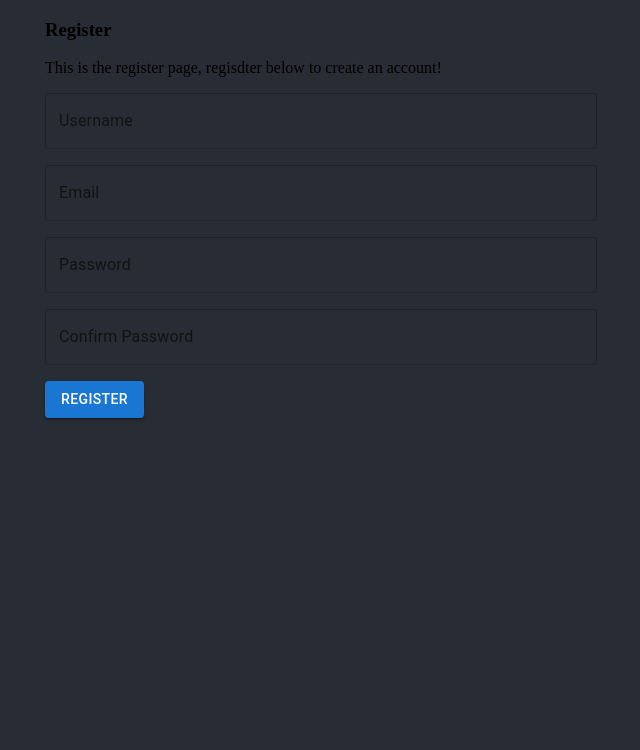
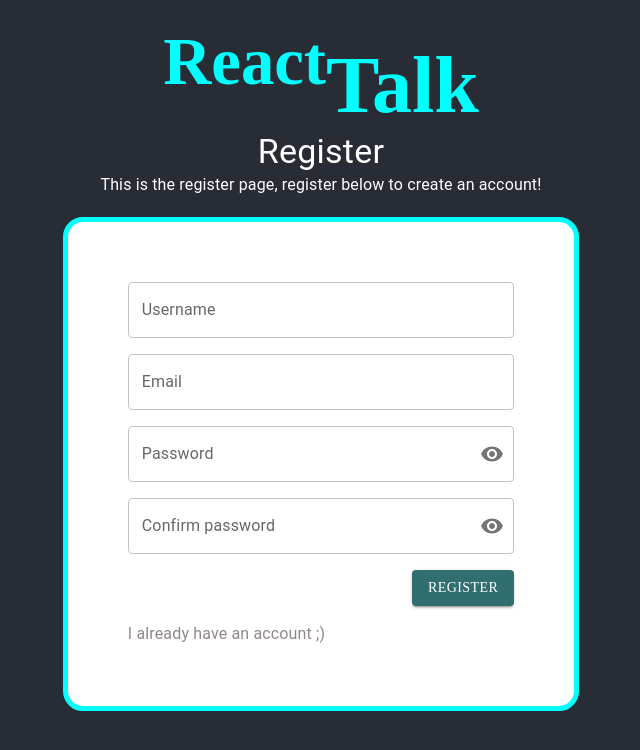
Before and after one commit to Fallest/ReacTalk, a React (Create React App) app in the folder client/: page /register in a window 1280 px wide. Shown: the top 750 px of the page, without its empty margins (319-959 px from the left). Built offline with nearby package versions, Linux system fonts and the light colour scheme.

Commit message:
Login and Register pages finished.
Changelog:
+ Added comments to aid understanding of code.
+ Extracted ReacTalk logo into a component.
* Updates visuals: removed CSS files for login and register pages.

D

```diff
--- a/client/src/App.tsx
+++ b/client/src/App.tsx
@@ -1,7 +1,6 @@
 import React from "react";
 import { Routes, Route } from "react-router-dom";
 import Homepage from "./pages/homepage";
-import Navbar from "./components/navbar";
 import Register from "./pages/login/register";
 import Login from "./pages/login/login";
 
@@ -11,15 +10,14 @@ import Login from "./pages/login/login";
  * / -> Homepage. Explains what ReacTalk is, has links to Login and Register pages.
  * /login -> Login page. Has a link to the Register page.
  * /register -> Register page. Has a link to the Login page.
- * /$username/chats -> Chats of the logged in user. Has links to ALL the user chats.
- * /$username/chats/$friendusername -> Is the chat of the current friend that the user
+ * /chats -> Chats of the logged in user. Has links to ALL the user chats.
+ * /chats/$friendusername -> Is the chat of the current friend that the user
  *    is talking to.
- * /$username/profile -> Is the profile of the current user, being able to change the email,
+ * /profile -> Is the profile of the current user, being able to change the email,
  *    the password, and the username.
  */
 function App() {
   return (
-    <div>
     <Routes>
       <Route path="/" element={<Login />} />
       <Route path="/login" element={<Login />} />
@@ -27,7 +25,6 @@ function App() {
       <Route path="/chats" element={<Homepage />} />
       <Route path="/profile" element={<Homepage />} />
     </Routes>
-    </div>
   );
 }
 
--- /dev/null
+++ b/client/src/components/logo.tsx
@@ -0,0 +1,18 @@
+import React from "react";
+import "./logoani.css";
+
+export const Logo: React.FC = (props) => {
+  return (
+    <h1
+      className="logo"
+      style={{
+        fontSize: "80px",
+        color: "aqua",
+        padding: 0,
+        margin: 0,
+      }}
+    >
+      <sup>React</sup>Talk
+    </h1>
+  );
+};
--- /dev/null
+++ b/client/src/components/logoani.css
@@ -0,0 +1,14 @@
+@media (prefers-reduced-motion: no-preference) {
+  .logo {
+    animation: title-logo 1 2s forwards ease-in-out;
+  }
+}
+
+@keyframes title-logo {
+  from {
+    color: transparent;
+  }
+  to {
+    color: aqua;
+  }
+}
--- a/client/src/index.tsx
+++ b/client/src/index.tsx
@@ -7,6 +7,7 @@ import { ApolloProvider } from "@apollo/react-hooks";
 
 import { BrowserRouter } from "react-router-dom";
 import { AuthProvider } from "./context/authContext";
+import { Container } from "@mui/material";
 
 /**
  * Our react app needss access to:
@@ -21,7 +22,16 @@ root.render(
     <ApolloProvider client={client}>
       <BrowserRouter>
         <React.StrictMode>
-          <App />
+          <Container
+            sx={{
+              minWidth: "100vw",
+              minHeight: "100vh",
+              backgroundColor: "#282c34",
+              clear: "both",
+            }}
+          >
+            <App />
+          </Container>
         </React.StrictMode>
       </BrowserRouter>
     </ApolloProvider>
--- a/client/src/pages/login/login-style.css
+++ /dev/null
@@ -1,32 +0,0 @@
-body {
-  background-color: #282c34;
-}
-
-/* Animations */
-@media (prefers-reduced-motion: no-preference) {
-  .login-button:hover {
-    animation: button-hover 1 0.5s forwards ease-out;
-  }
-  .Login h1 {
-    animation: title-logo 1 2s forwards ease-in-out;
-  }
-}
-
-@keyframes button-hover {
-  from {
-  }
-  to {
-    cursor: pointer;
-    background-color: aqua;
-    color: black;
-  }
-}
-
-@keyframes title-logo {
-  from {
-    color: transparent;
-  }
-  to {
-    color: aqua;
-  }
-}
--- a/client/src/pages/login/login.tsx
+++ b/client/src/pages/login/login.tsx
@@ -1,20 +1,31 @@
 import React, { useContext, useState } from "react";
-import { AuthContext } from "../../context/authContext";
-import { useForm } from "../../utils/hooks";
+import { useNavigate } from "react-router-dom";
 import { useMutation } from "@apollo/react-hooks";
-import { gql } from "graphql-tag";
-import { GraphQLError } from "graphql";
 
 import Visibility from "@mui/icons-material/Visibility";
 import VisibilityOff from "@mui/icons-material/VisibilityOff";
+import {
+  Alert,
+  Button,
+  Container,
+  Stack,
+  TextField,
+  Link,
+  Typography,
+} from "@mui/material";
 import IconButton from "@mui/material/IconButton";
 import InputAdornment from "@mui/material/InputAdornment";
 
-import { useNavigate } from "react-router-dom";
+import { gql } from "graphql-tag";
 
-import { TextField, Button, Container, Stack, Alert } from "@mui/material";
-import "./login-style.css";
+import { Logo } from "../../components/logo";
+import { AuthContext } from "../../context/authContext";
+import { useForm } from "../../utils/hooks";
+import { ArrowForward } from "@mui/icons-material";
 
+/**
+ * Create a GraphQL mutation, so it can be later used to log in the user.
+ */
 const LOGIN_USER = gql`
   mutation login($loginInput: LoginInput) {
     loginUser(loginInput: $loginInput) {
@@ -26,6 +37,12 @@ const LOGIN_USER = gql`
 `;
 
 function Login(props: any) {
+  /**
+   * navigate is used to move around routes.
+   *
+   * context has the login function that creates a JWT and stores it in localStorage:
+   *  the user is NOT validated inside the context, the user is validated before that.
+   */
   let navigate = useNavigate();
   const context = useContext(AuthContext);
   const [errors, setErrors] = useState([]);
@@ -35,11 +52,22 @@ function Login(props: any) {
     loginUser();
   }
 
+  /**
+   * Using the useForm hook allows to update TextInput's values with cleaner code.
+   */
   const { onChange, onSubmit, values } = useForm(loginUserCallback, {
     email: "",
     password: "",
   });
 
+  /**
+   * The useMutation hook is used to access data from the database like so:
+   *  -A mutation type (declared in graphql/typeDefs.ts and uses the resolvers
+   *    on graphql/resolvers/users.ts) is used when creating the mutation LOGIN_USER.
+   *  -useMutation returns the resolver function, which will validate the user info.
+   *  -If the mutation is successful and performs an update, the login function on the
+   *    context will be called, and the page will be forwarded to the chatss page.
+   */
   const [loginUser, { loading }] = useMutation(LOGIN_USER, {
     update(proxy, { data: { loginUser: userData } }) {
       context.login(userData);
@@ -68,33 +96,29 @@ function Login(props: any) {
       className="Login"
       maxWidth="sm"
       sx={{
-        textAlign: "center",
-        position: "relative",
+        display: "flex",
+        flexFlow: "column",
+        alignItems: "center",
         width: "50vw",
-        height: "30vh",
       }}
     >
-      <h1
-        style={{
-          fontSize: "80px",
-          color: "aqua",
-        }}
-      >
-        <sup>React</sup>Talk
-      </h1>
+      <Logo />
       {/**
        * Login form.
        */}
       <Stack
-        spacing={2}
-        paddingBottom={2}
         className="Login-form"
         sx={{
+          display: "flex",
+          flexFlow: "column",
+          rowGap: 2,
           backgroundColor: "white",
+          width: "70%",
           margin: "20px",
           border: "solid cyan 5px",
           borderRadius: "20px",
-          padding: "30px",
+          px: "60px",
+          pt: "60px",
         }}
       >
         <TextField label="Email" name="email" onChange={onChange} />
@@ -123,53 +147,55 @@ function Login(props: any) {
             ),
           }}
         />
+        <Button
+          variant="contained"
+          onClick={onSubmit}
+          sx={{
+            maxWidth: "30%",
+            alignSelf: "flex-end",
+            fontFamily: "Cantarell",
+            cursor: "pointer",
+            backgroundColor: "#316e70",
+            mb: "auto",
+            ":hover": {
+              backgroundColor: "aqua",
+              color: "black",
+            },
+          }}
+        >
+          Login&nbsp;
+          <ArrowForward fontSize="small" />
+        </Button>
+
+        <Link
+          onClick={handleRegisterClick}
+          sx={{
+            justifySelf: "flex-end",
+            textDecoration: "none",
+            color: "#908787",
+            borderColor: "#575757",
+            fontSize: "18px",
+            lineHeight: "25px",
+            ":hover": {
+              textDecoration: "underline",
+              cursor: "pointer",
+            },
+          }}
+        >
+          <Typography>I don't have an account, register me!</Typography>
+        </Link>
       </Stack>
 
       {/**
        * Error alerts.
        */}
-      {errors.map(function(error) {
+      {errors.map(function(error: any) {
         return (
           <Alert sx={{ my: "10px" }} severity="error">
             {error.message}
           </Alert>
         );
       })}
-
-      {/**
-       * Login button.
-       */}
-      <Button
-        variant="outlined"
-        onClick={onSubmit}
-        className="login-button"
-        sx={{
-          width: "90%",
-          fontFamily: "Cantarell",
-          cursor: "pointer",
-        }}
-      >
-        Login
-      </Button>
-
-      {/**
-       * Register button.
-       */}
-      <Button
-        size="small"
-        sx={{
-          color: "#908787",
-          borderColor: "#575757",
-          fontSize: "18px",
-          lineHeight: "25px",
-          width: "90%",
-          mt: "10px",
-        }}
-        variant="outlined"
-        onClick={handleRegisterClick}
-      >
-        Register
-      </Button>
     </Container>
   );
 }
--- a/client/src/pages/login/register.tsx
+++ b/client/src/pages/login/register.tsx
@@ -1,12 +1,24 @@
-import { useContext, useState } from "react";
+import { useMutation } from "@apollo/react-hooks";
+import {
+  Alert,
+  Button,
+  Container,
+  Stack,
+  TextField,
+  Typography,
+  Link,
+} from "@mui/material";
+import { gql } from "graphql-tag";
+import React, { useContext, useState } from "react";
+import { useNavigate } from "react-router-dom";
+import { Logo } from "../../components/logo";
 import { AuthContext } from "../../context/authContext";
 import { useForm } from "../../utils/hooks";
-import { useMutation } from "@apollo/react-hooks";
-import { gql } from "graphql-tag";
-import { useNavigate } from "react-router-dom";
-import React from "react";
+import Visibility from "@mui/icons-material/Visibility";
+import VisibilityOff from "@mui/icons-material/VisibilityOff";
 
-import { TextField, Button, Container, Stack, Alert } from "@mui/material";
+import IconButton from "@mui/material/IconButton";
+import InputAdornment from "@mui/material/InputAdornment";
 
 const REGISTER_USER = gql`
   mutation Mutation($registerInput: RegisterInput) {
@@ -18,10 +30,19 @@ const REGISTER_USER = gql`
   }
 `;
 
-function Register(props) {
+function Register(props: any) {
   const context = useContext(AuthContext);
   let navigate = useNavigate();
   const [errors, setErrors] = useState([]);
+  const [showPassword, setShowPassword] = React.useState(false);
+
+  const handleClickShowPassword = () => {
+    setShowPassword(!showPassword);
+  };
+
+  const handleMouseDownPassword = (event: any) => {
+    event.preventDefault();
+  };
 
   function registerUserCallback() {
     registerUser();
@@ -45,34 +66,130 @@ function Register(props) {
     variables: { registerInput: values },
   });
 
+  const handleAccountClick = (event: any) => {
+    navigate("/");
+  };
+
   return (
-    <Container maxWidth="sm">
-      <h3>Register</h3>
-      <p>This is the register page, regisdter below to create an account!</p>
-      <Stack spacing={2} paddingBottom={2}>
-        <TextField
-          label="Username"
-          name="username"
-          onChange={onChange}
-        ></TextField>
+    <Container
+      maxWidth="sm"
+      sx={{
+        display: "flex",
+        flexFlow: "column",
+        alignItems: "center",
+        pt: 3,
+        color: "white",
+      }}
+    >
+      <Logo />
+      <Typography variant="h4">Register</Typography>
+      <Typography>
+        This is the register page, register below to create an account!
+      </Typography>
+      <Stack
+        sx={{
+          display: "flex",
+          flexFlow: "column",
+          rowGap: 2,
+          backgroundColor: "white",
+          my: "20px",
+          width: "70%",
+          border: "solid cyan 5px",
+          borderRadius: "20px",
+          p: "60px",
+        }}
+      >
+        <TextField label="Username" name="username" onChange={onChange} />
         <TextField label="Email" name="email" onChange={onChange}></TextField>
         <TextField
           label="Password"
           name="password"
+          type={showPassword ? "text" : "password"}
           onChange={onChange}
-        ></TextField>
+          onKeyDown={(e) => {
+            if (e.key === "Enter") {
+              onSubmit(e);
+            }
+          }}
+          InputProps={{
+            endAdornment: (
+              <InputAdornment position="end">
+                <IconButton
+                  aria-label="toggle password visibility"
+                  onClick={handleClickShowPassword}
+                  onMouseDown={handleMouseDownPassword}
+                  edge="end"
+                >
+                  {showPassword ? <VisibilityOff /> : <Visibility />}
+                </IconButton>
+              </InputAdornment>
+            ),
+          }}
+        />
         <TextField
-          label="Confirm Password"
+          label="Confirm password"
           name="confirmPassword"
+          type={showPassword ? "text" : "password"}
           onChange={onChange}
-        ></TextField>
+          onKeyDown={(e) => {
+            if (e.key === "Enter") {
+              onSubmit(e);
+            }
+          }}
+          InputProps={{
+            endAdornment: (
+              <InputAdornment position="end">
+                <IconButton
+                  aria-label="toggle password visibility"
+                  onClick={handleClickShowPassword}
+                  onMouseDown={handleMouseDownPassword}
+                  edge="end"
+                >
+                  {showPassword ? <VisibilityOff /> : <Visibility />}
+                </IconButton>
+              </InputAdornment>
+            ),
+          }}
+        />
+        <Button
+          variant="contained"
+          onClick={onSubmit}
+          sx={{
+            maxWidth: "30%",
+            alignSelf: "flex-end",
+            fontFamily: "Cantarell",
+            cursor: "pointer",
+            backgroundColor: "#316e70",
+            mb: "auto",
+            ":hover": {
+              backgroundColor: "aqua",
+              color: "black",
+            },
+          }}
+        >
+          Register
+        </Button>
+        <Link
+          onClick={handleAccountClick}
+          sx={{
+            justifySelf: "flex-end",
+            textDecoration: "none",
+            color: "#908787",
+            borderColor: "#575757",
+            fontSize: "18px",
+            lineHeight: "25px",
+            ":hover": {
+              textDecoration: "underline",
+              cursor: "pointer",
+            },
+          }}
+        >
+          <Typography>I already have an account ;)</Typography>
+        </Link>
       </Stack>
-      {errors.map(function(error) {
+      {errors.map(function(error: any) {
         return <Alert severity="error">{error.message}</Alert>;
       })}
-      <Button variant="contained" onClick={onSubmit}>
-        Register
-      </Button>
     </Container>
   );
 }
```
Also changed, not shown: client/src/utils/hooks.ts (+7 -0 lines), 1 other file (tests, documents, lock files or other folders). Lines whose indentation alone changed are shown as unchanged.
